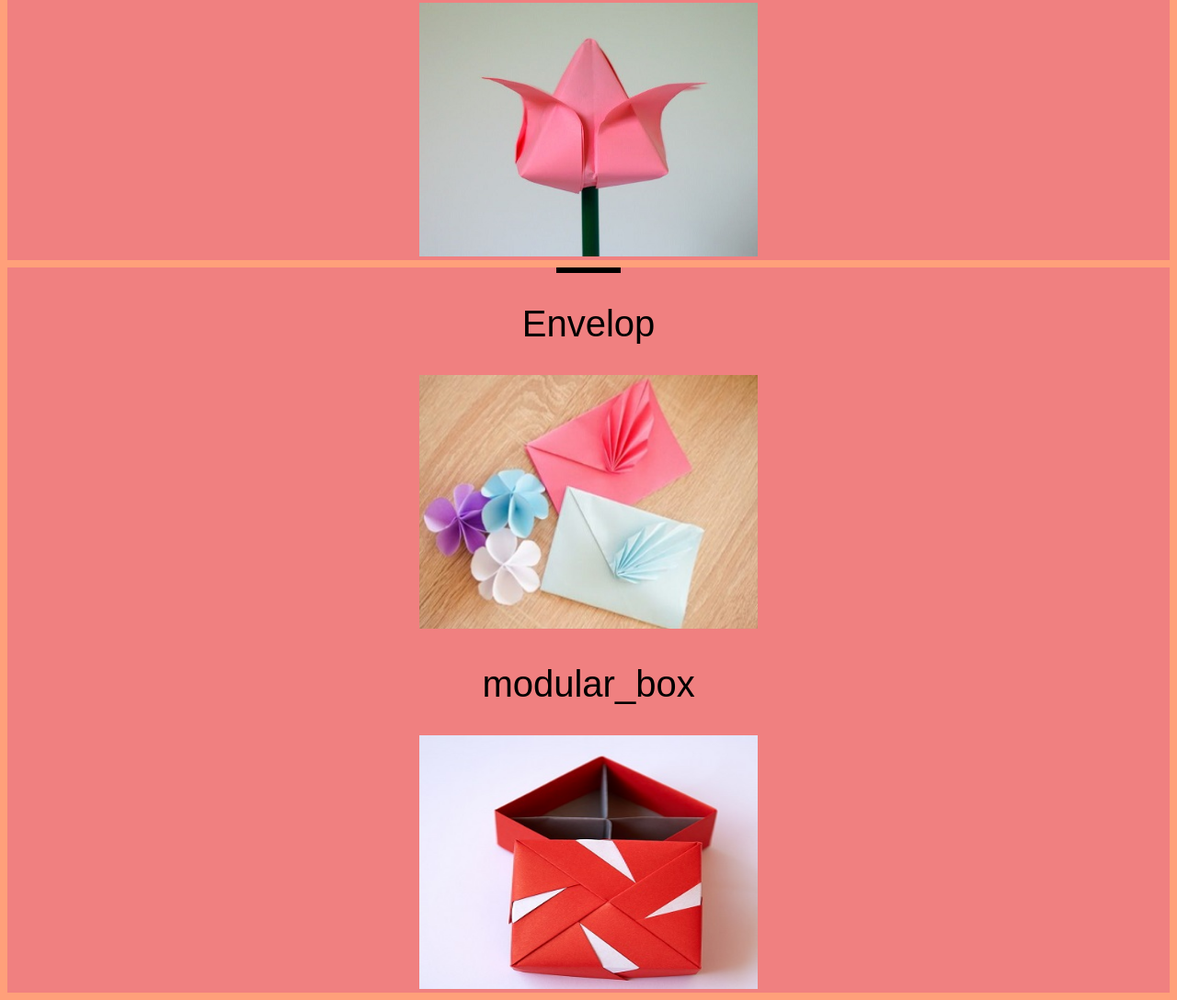
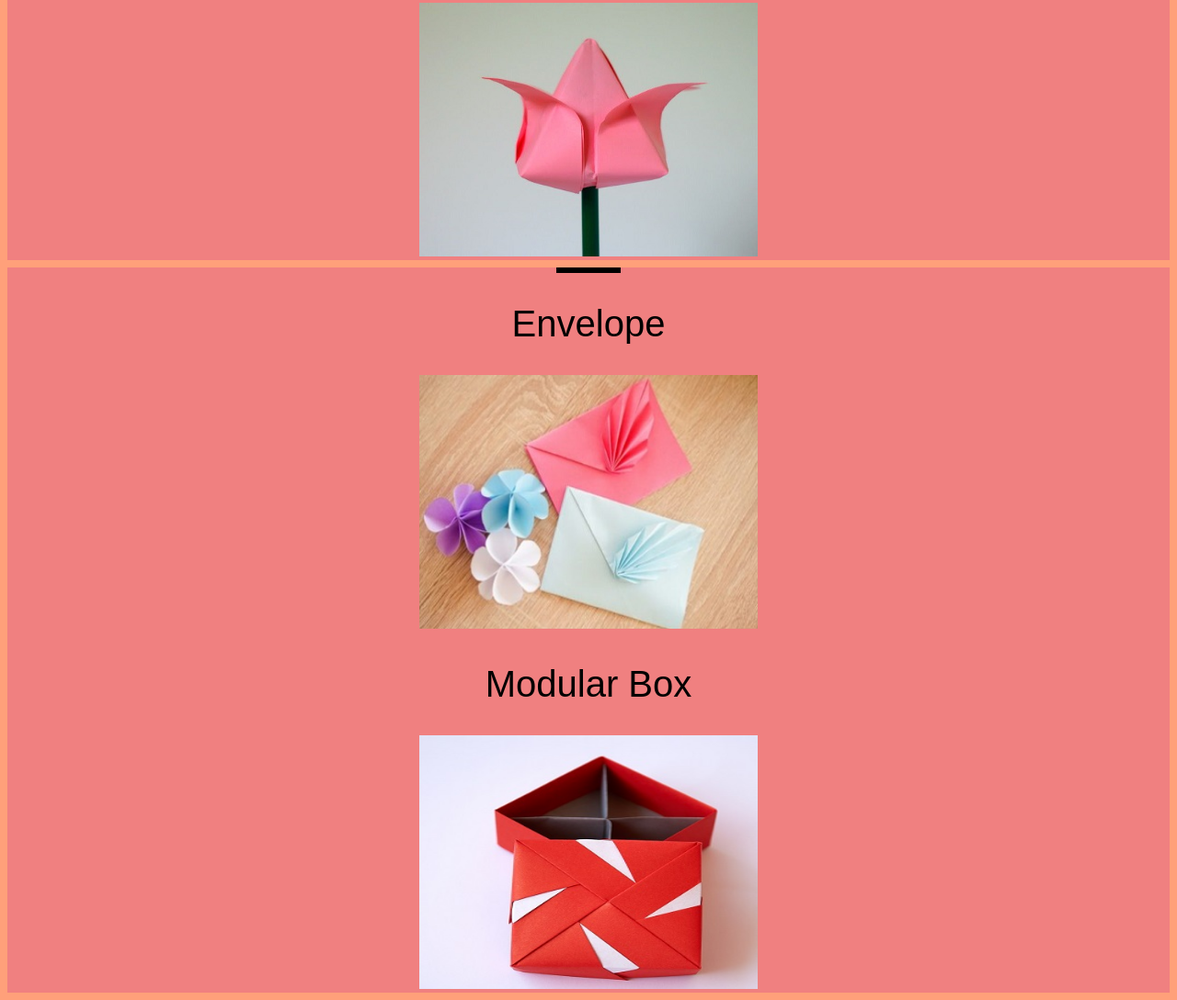
Before and after one commit to doremonRudraksh/myBlog, a plain HTML site: page index.html in a window 1280 px wide. Shown: the part 1348-2436 px from the top of the page at 92% size. Drawn offline with Linux system fonts and the light colour scheme; a script that the page names is missing.

Commit message:
Update index.html

```diff
--- a/index.html
+++ b/index.html
@@ -43,13 +43,13 @@
     <section id="origami2">
 
         <div class="line"></div>
-        <h1>Envelop</h1>
+        <h1>Envelope</h1>
         <!--add the link below  https://www.thesprucecrafts.com/make-an-easy-origami-envelope-4094705 for making the Envelop in a href tag-->
         <a href="https://www.thesprucecrafts.com/make-an-easy-origami-envelope-4094705" target="_blank">
             <img src="envelop.jpg" width="368" height="276">
         </a>
 
-        <h1>modular_box</h1>
+        <h1>Modular Box</h1>
         <!--add the link below https://www.thesprucecrafts.com/modular-origami-cube-box-4082281 for making the modular box in a href tag-->
         <a href="https://www.thesprucecrafts.com/modular-origami-cube-box-4082281" target="_blank">
             <img src="modular_box.jpg" width="368" height="276">
```
